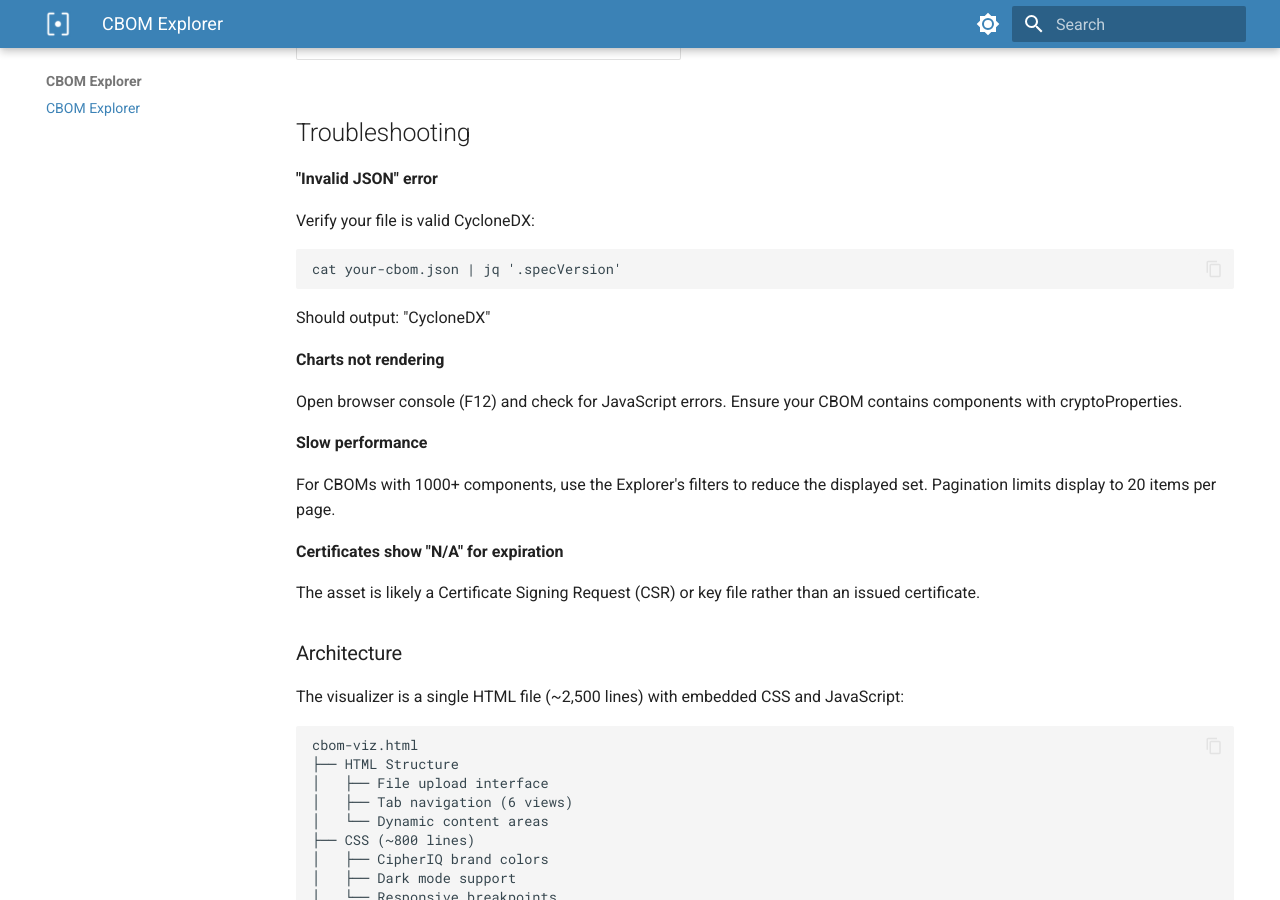
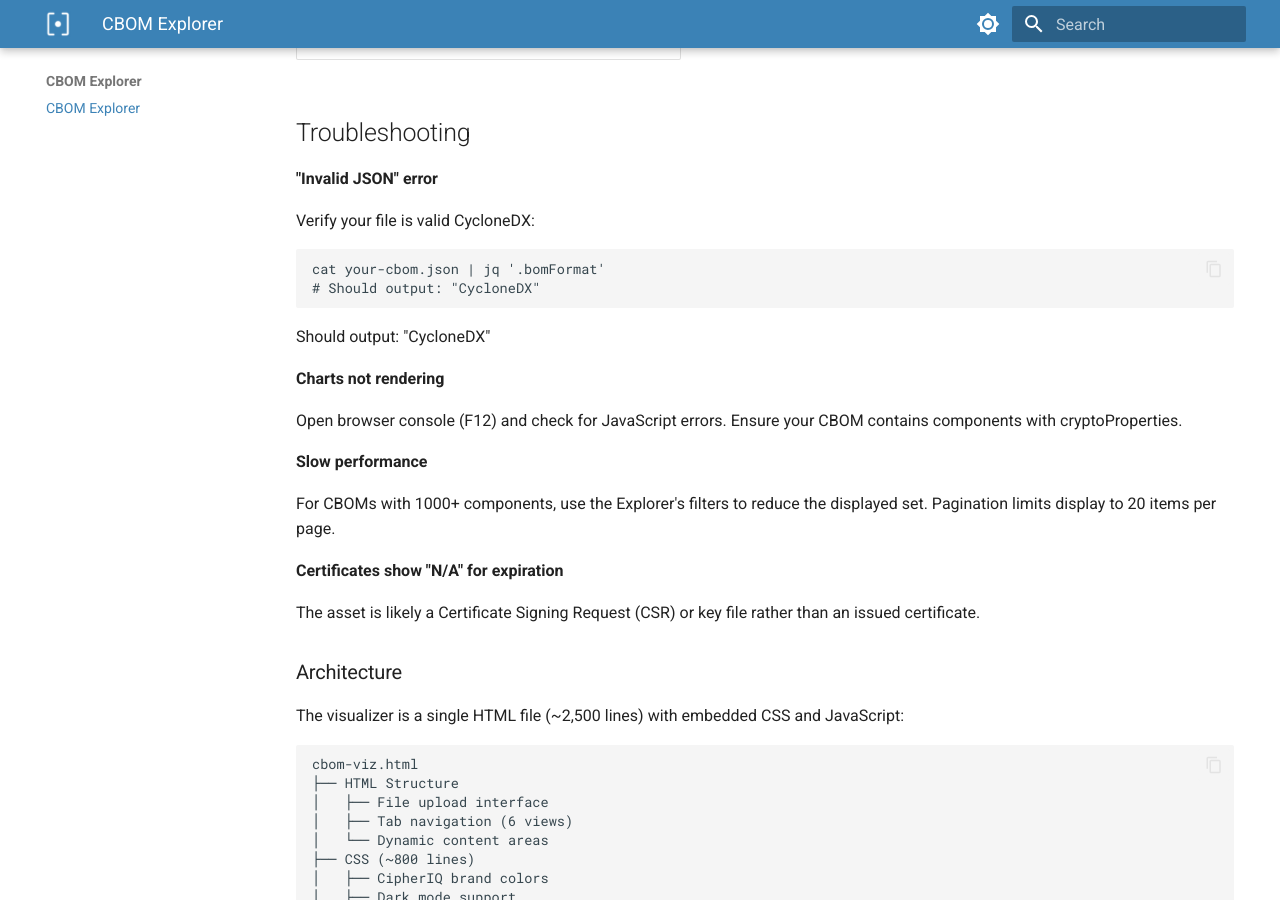
Before and after one commit to CipherIQ/docs-portal, an MkDocs documentation site: the page built from docs/cbom-explorer/index.md, in a window 1280 px wide and 900 px high, scrolled down 2881 px. Built offline with MkDocs 1.6.1 and Material for MkDocs 9.7.7, drawn with Linux system fonts in a browser that asks for light colours.

Commit message:
Initial commit

````diff
--- a/docs/cbom-explorer/index.md
+++ b/docs/cbom-explorer/index.md
@@ -99,7 +99,9 @@ Test files are included in `cbom-explorer/test-cases/`:
 
 Verify your file is valid CycloneDX:
 ```
-cat your-cbom.json | jq '.specVersion'
+cat your-cbom.json | jq '.bomFormat'
+# Should output: "CycloneDX"
+
 ```
 Should output: "CycloneDX"
 
````
